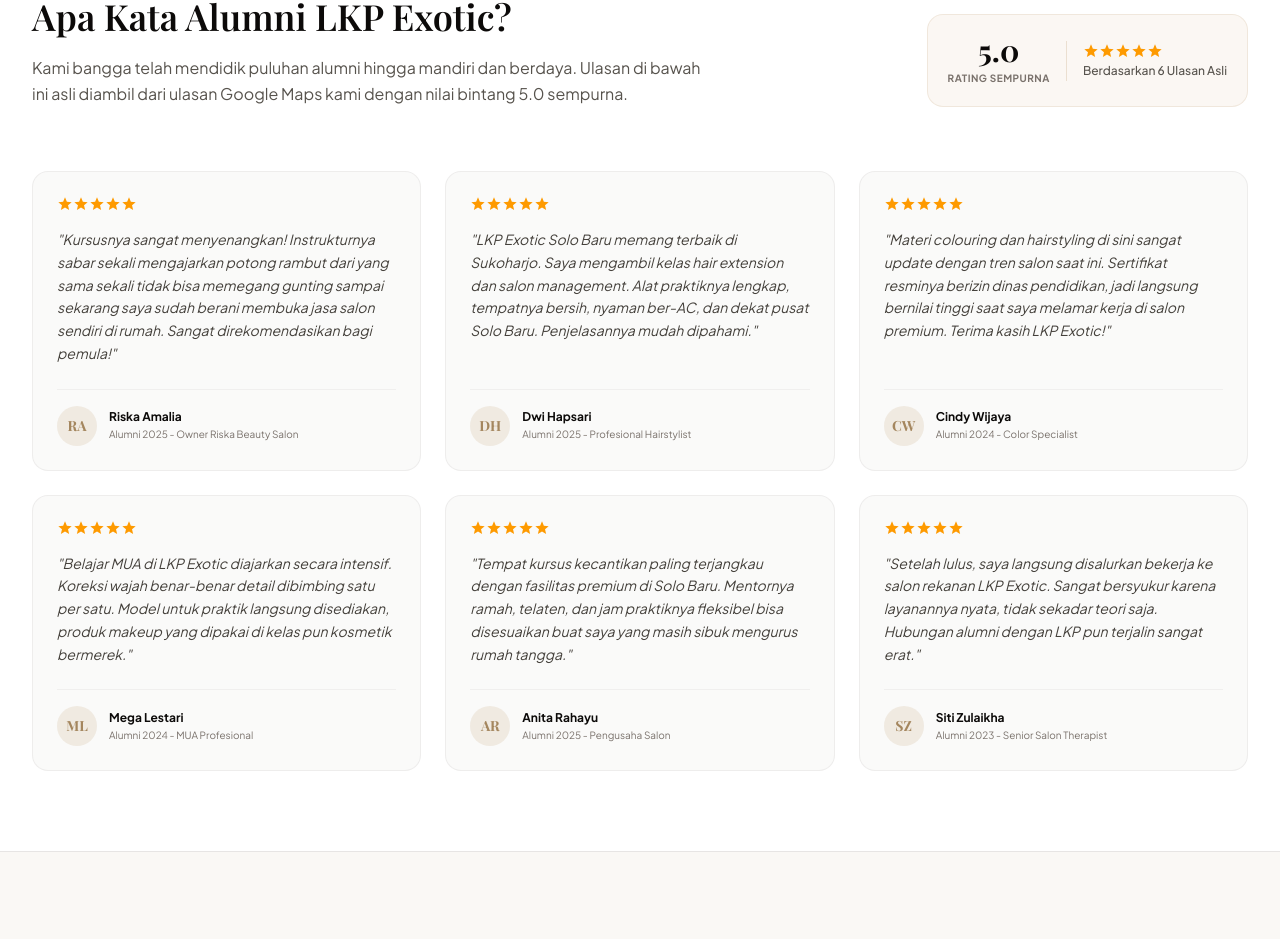
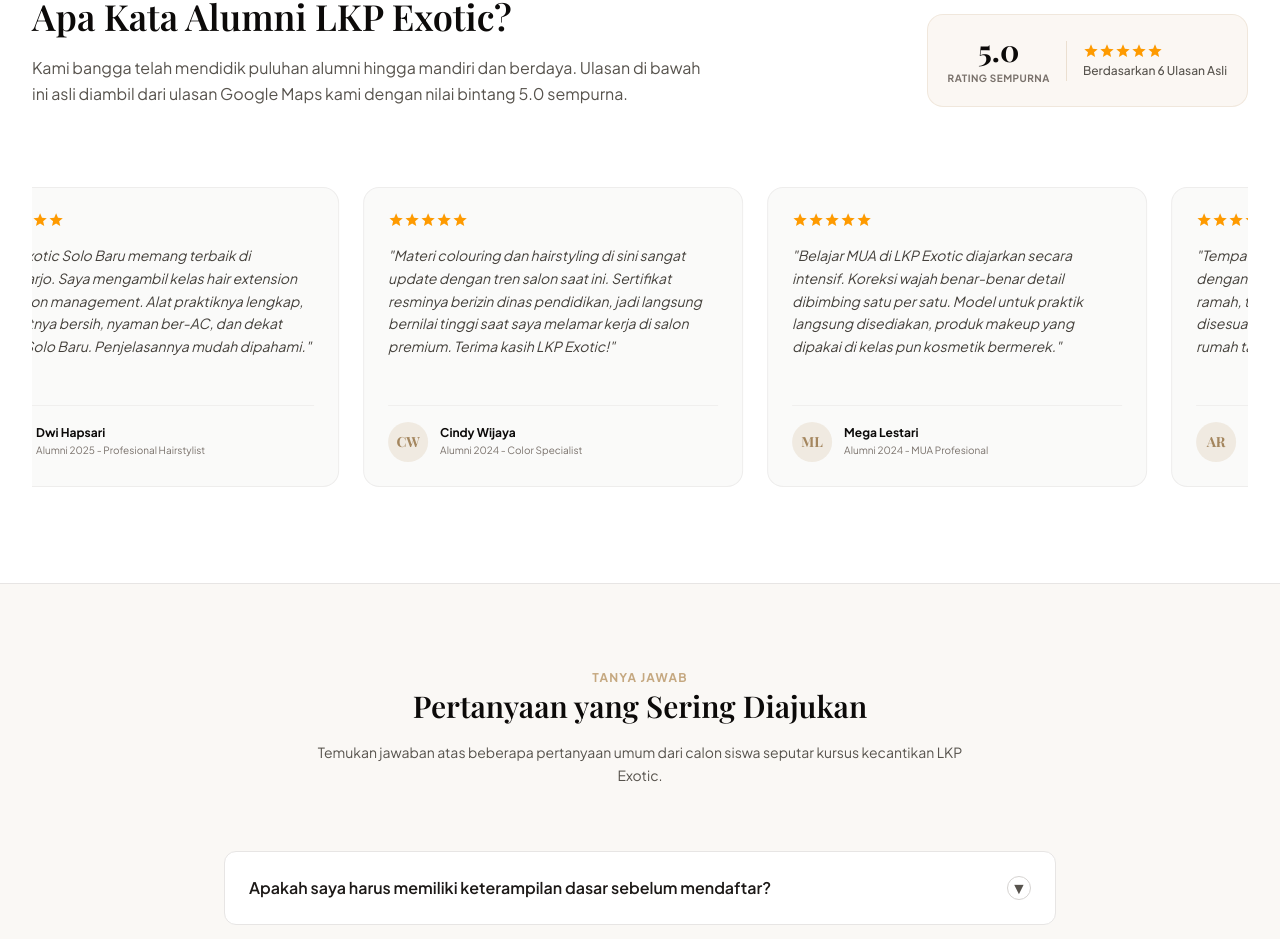
Before and after one commit to alberic13/belajar-nextjs, a Next.js app: page / in a window 1280 px wide. Shown: the part 4461-5400 px from the top of the page. Built offline with nearby package versions, Linux system fonts and the light colour scheme; a web font is replaced by a local one.

Commit message:
landing page  update carousel

```diff
--- a/src/app/globals.css
+++ b/src/app/globals.css
@@ -12,12 +12,33 @@
   --color-obsidian: #121212;
   --color-charcoal: #1E1E1E;
   --color-sand: #EAE3D2;
+
+  --animate-marquee: marquee 35s linear infinite;
+  --animate-marquee-slow: marquee 50s linear infinite;
+}
+
+@keyframes marquee {
+  0% {
+    transform: translateX(0);
+  }
+  100% {
+    transform: translateX(-50%);
+  }
 }
 
 /* Custom Utilities and Animations */
+.pause-hover:hover .animate-marquee {
+  animation-play-state: paused;
+}
+
+.pause-hover:hover .animate-marquee-slow {
+  animation-play-state: paused;
+}
+
 .animate-fade-in-up {
   animation: fadeInUp 0.8s cubic-bezier(0.16, 1, 0.3, 1) forwards;
 }
+
 
 .delay-100 {
   animation-delay: 0.1s;
--- a/src/app/page.js
+++ b/src/app/page.js
@@ -950,12 +950,13 @@ export default function Home() {
             </div>
           </div>
 
-          {/* Testimonial Cards Layout */}
-          <div className="grid grid-cols-1 md:grid-cols-2 lg:grid-cols-3 gap-6">
-            {testimonials.map((t, idx) => (
+          {/* Testimonial Marquee Row */}
+          <div className="relative w-full overflow-hidden py-4 pause-hover">
+            <div className="flex gap-6 w-max animate-marquee">
+              {[...testimonials, ...testimonials].map((t, idx) => (
                 <div
                   key={idx}
-                className="p-6 rounded-2xl bg-stone-50 border border-stone-200/60 flex flex-col justify-between space-y-6 hover:bg-white hover:shadow-lg transition-all duration-300"
+                  className="w-[320px] sm:w-[380px] p-6 rounded-2xl bg-stone-50 border border-stone-200/60 flex flex-col justify-between space-y-6 hover:bg-white hover:shadow-lg transition-all duration-300 flex-shrink-0"
                 >
                   <div className="space-y-4">
                     {/* Stars indicator */}
@@ -972,9 +973,9 @@ export default function Home() {
                     </p>
                   </div>
 
-                <div className="flex items-center gap-3 pt-4 border-t border-stone-200/50">
+                  <div className="flex items-center gap-3 pt-4 border-t border-stone-200/50 flex-shrink-0">
                     {/* Initials Avatar */}
-                  <div className="w-10 h-10 rounded-full bg-[#C5A880]/20 text-[#A4865E] font-serif font-bold text-sm flex items-center justify-center">
+                    <div className="w-10 h-10 rounded-full bg-[#C5A880]/20 text-[#A4865E] font-serif font-bold text-sm flex items-center justify-center flex-shrink-0">
                       {t.name.split(" ").map(w => w[0]).join("")}
                     </div>
                     <div>
@@ -986,6 +987,8 @@ export default function Home() {
                 </div>
               ))}
             </div>
+          </div>
+
 
         </div>
       </section>
```
Lines whose indentation alone changed are shown as unchanged.
